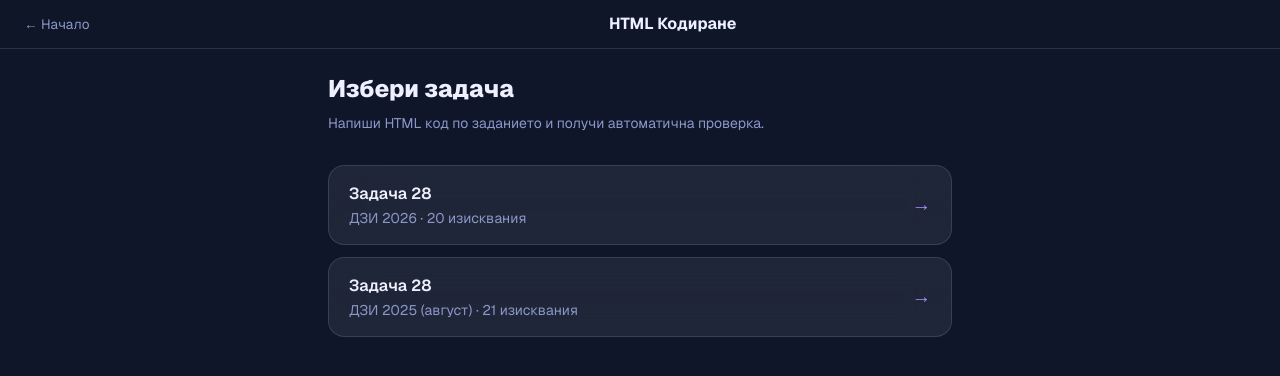
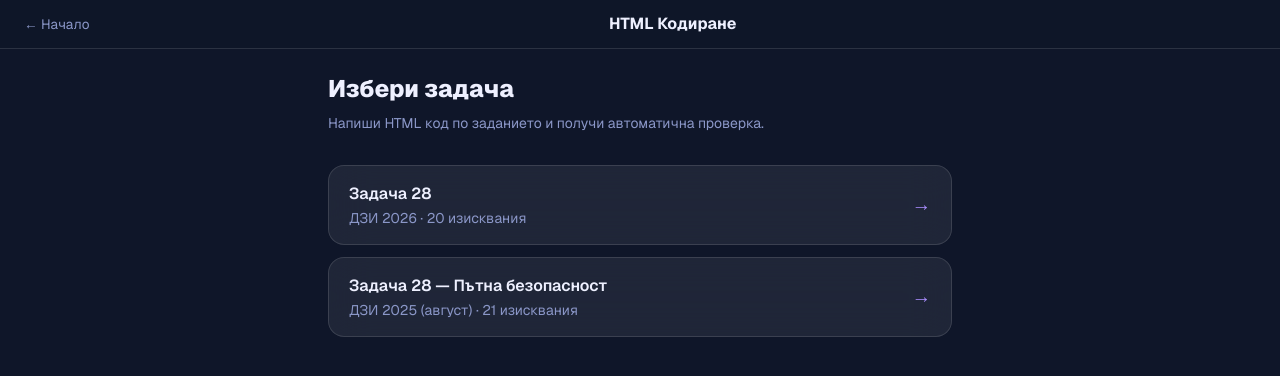
Before and after one commit to Debatedd/dzi-it, a Next.js app in the folder app/: page /html-task in a window 1280 px wide. Shown: the top 376 px of the page. Built offline with nearby package versions, Linux system fonts and the light colour scheme.

Commit message:
fix: distinguish task titles

```diff
--- a/app/app/html-task/page.tsx
+++ b/app/app/html-task/page.tsx
@@ -136,7 +136,7 @@ const TASKS: Task[] = [
   },
   {
     id: "zad28-2025aug",
-    title: "Задача 28",
+    title: "Задача 28 — Пътна безопасност",
     year: "ДЗИ 2025 (август)",
     description: "Създайте информативен сайт за пътната безопасност (road.html) с четири части.",
     requirements: [
```
